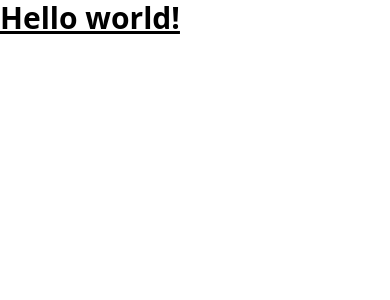
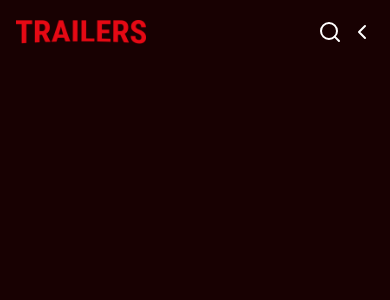
Before and after one commit to rutherx44/trailers, a React (Vite) app: page / in a window 390 px wide. Shown: the top 300 px of the page. Built offline with nearby package versions, Linux system fonts and the light colour scheme.

Commit message:
done implement navbar
implemented navbar with sidebar in mobile version

```diff
--- a/package.json
+++ b/package.json
@@ -11,6 +11,7 @@
   },
   "dependencies": {
     "@tailwindcss/vite": "^4.1.7",
+    "lucide-react": "^0.511.0",
     "react": "^19.1.0",
     "react-dom": "^19.1.0",
     "tailwindcss": "^4.1.7"
--- a/src/App.jsx
+++ b/src/App.jsx
@@ -1,8 +1,13 @@
 import React from "react";
 import "./styles/App.css";
+import Navbar from "./components/Navbar";
 
 const App = () => {
-  return <h1 class="text-3xl font-bold underline">Hello world!</h1>;
+  return (
+    <>
+      <Navbar />
+    </>
+  );
 };
 
 export default App;
--- /dev/null
+++ b/src/components/Navbar.jsx
@@ -0,0 +1,82 @@
+import React, { useRef } from "react";
+import logo from "../assets/logo.png";
+import { ChevronLeft, ChevronRight, Search } from "lucide-react";
+
+const Navbar = () => {
+  const sideMenuRef = useRef();
+  const openMenu = () => {
+    sideMenuRef.current.style.transform = "translateX(-125rem)";
+  };
+  const closeMenu = () => {
+    sideMenuRef.current.style.transform = "translateX(125rem)";
+  };
+
+  return (
+    <nav
+      id="home"
+      className="w-full flex fixed z-10 items-center justify-between bg-[#180102] h-16 px-4 md:h-20 md:px-8"
+    >
+      <a href="#home">
+        <img
+          className="cursor-pointer w-[8.125rem] md:w-[10.875rem] lg:w-[11.5rem]"
+          src={logo}
+          alt="Trailers Logo"
+        />
+      </a>
+      <ul className="hidden font-poppins text-lg items-center gap-3.5 tracking-wider transition-all lg:flex">
+        <li className="hover:text-[#E50914] transition-all cursor-pointer">
+          <a href="#browse">Browse</a>
+        </li>
+        <li className="hover:text-[#E50914] transition-all cursor-pointer">
+          <a href="#movies">Movies</a>
+        </li>
+        <li className="hover:text-[#E50914] transition-all cursor-pointer">
+          <a href="#tvshows">TV Shows</a>
+        </li>
+      </ul>
+      <div className="lg:hidden flex gap-2">
+        <button title="Search" className="cursor-pointer">
+          <Search className="hover:text-[#E50914] transition-all w-6 h-6 md:w-8 md:h-8" />
+        </button>
+        <button
+          title="Chevron Left"
+          className="cursor-pointer"
+          onClick={openMenu}
+        >
+          <ChevronLeft className="hover:text-[#E50914] transition-all w-6 h-6 md:w-8 md:h-8" />
+        </button>
+      </div>
+
+      {/* Mobile Sidebar */}
+      <ul
+        ref={sideMenuRef}
+        className="lg:hidden font-poppins text-lg flex fixed items-center justify-center flex-col gap-6 tracking-wider z-10 bg-[#180102] shadow-[0_0_1.875rem] shadow-[#490D0A] w-3/4 h-full top-0 bottom-0 -right-500 transition-all duration-500"
+      >
+        <button
+          title="X"
+          className="lg:hidden cursor-pointer absolute top-5 left-4 md:top-6 md:left-8"
+          onClick={closeMenu}
+        >
+          <ChevronRight className="hover:text-[#E50914] transition-all w-6 h-6 md:w-8 md:h-8" />
+        </button>
+        <li className="hover:text-[#E50914] transition-all cursor-pointer">
+          <a href="#browse" onClick={closeMenu}>
+            Browse
+          </a>
+        </li>
+        <li className="hover:text-[#E50914] transition-all cursor-pointer">
+          <a href="#movies" onClick={closeMenu}>
+            Movies
+          </a>
+        </li>
+        <li className="hover:text-[#E50914] transition-all cursor-pointer">
+          <a href="#tvshows" onClick={closeMenu}>
+            TV Shows
+          </a>
+        </li>
+      </ul>
+    </nav>
+  );
+};
+
+export default Navbar;
--- a/src/styles/App.css
+++ b/src/styles/App.css
@@ -0,0 +1,11 @@
+
+
+
+html {
+    scroll-behavior: smooth;
+}
+
+body {
+    background-color: #180102;
+    font-size: 1rem;
+    color: #ffffff; }
--- a/src/styles/index.css
+++ b/src/styles/index.css
@@ -1 +1,7 @@
 @import "tailwindcss";
+
+@theme {
+  /* website font sytle */
+  --font-poppins: "Poppins", sans-serif;
+  --font-roboto: "Roboto", sans-serif;
+}
```
Also changed, not shown: 1 other file (tests, documents, lock files or other folders).
